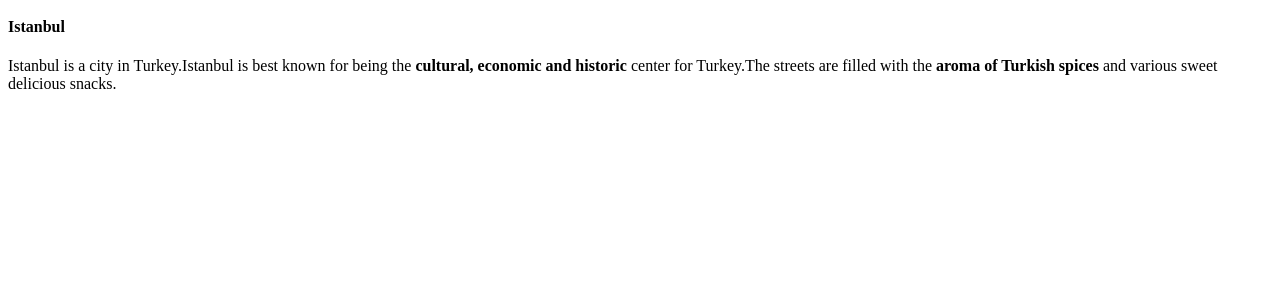
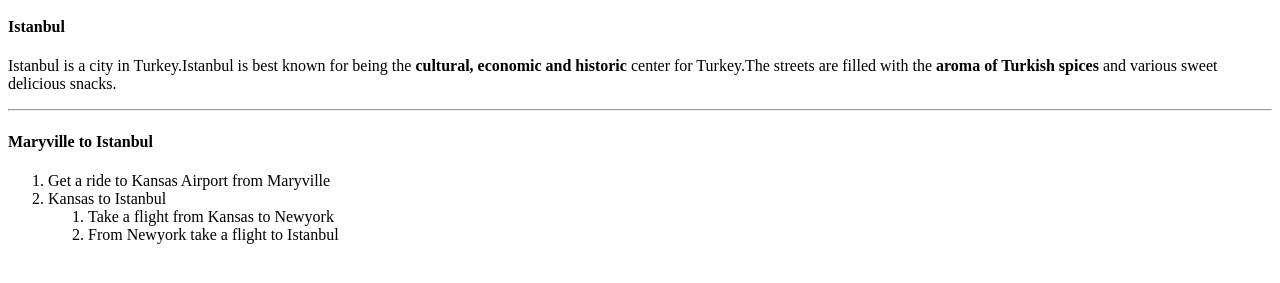
Before and after one commit to 44-563-WebApps-F21/webapps-f21-assignment-3-kundanaSakhamuri98, a plain HTML site: page index.html in a window 1280 px wide. Shown: the part 101-384 px from the top of the page. Drawn offline with Linux system fonts and the light colour scheme.

Commit message:
ADDED TRAVEL INSTRUCTIONS

```diff
--- a/index.html
+++ b/index.html
@@ -8,5 +8,16 @@
         <header>Sai Lakshmi Kundana Sakhamuri</header>
         <h4>Istanbul</h4>
         <p>Istanbul is a city in Turkey.Istanbul is best known for being the <b>cultural, economic and historic</b> center for Turkey.The streets are filled with the <b>aroma of Turkish spices</b> and various sweet delicious snacks.</p>
+        <hr>
+        <h4>Maryville to Istanbul</h4>
+        <ol>
+            <li>Get a ride to Kansas Airport from Maryville</li>
+            <li>Kansas to Istanbul
+                <ol>
+                    <li>Take a flight from Kansas to Newyork</li>
+                    <li>From Newyork take a flight to Istanbul</li>
+                </ol>
+            </li>
+        </ol>
     </body>
 </html>
```
